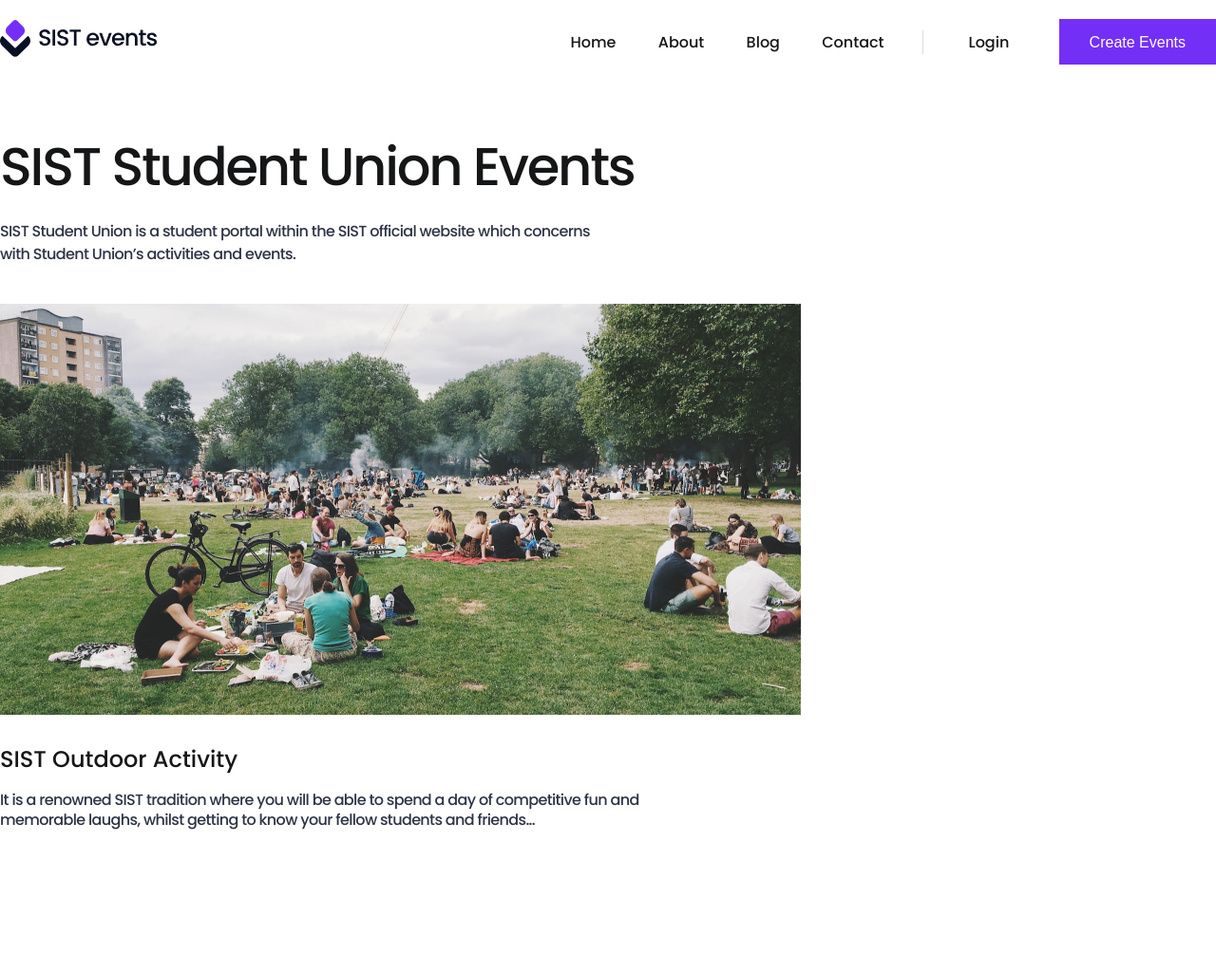
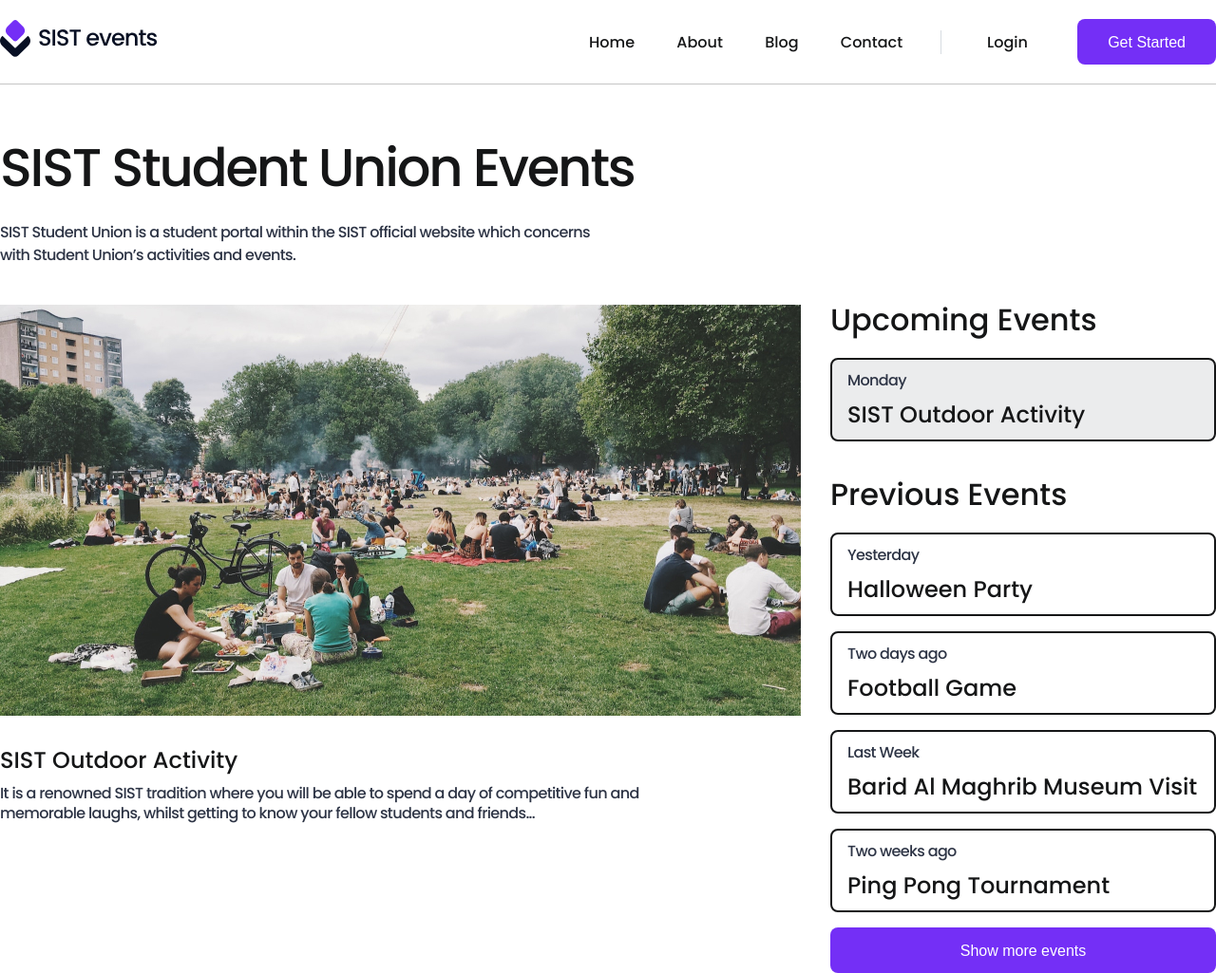
Before and after one commit to ouhoy/sist-student-union, a PHP site: page / in a window 1280 px wide. Shown: the whole page at 95% size. Before the commit the page ends 875 px from the top, so only its background shows below. Run offline with PHP 8.4, Linux system fonts and the light colour scheme.

Commit message:
Add Events Menu

```diff
--- a/index.html
+++ b/index.html
@@ -15,12 +15,15 @@
     <title>SIST Student Union</title>
   </head>
   <body>
+    <div class="nav-container">
       <nav>
         <div class="logo">
+          <a href="#">
             <img
               src="./assets/images/SIST Events Logo.svg"
               alt="SIST Events Logo"
             />
+          </a>
         </div>
         <div class="links-holder">
           <div class="links">
@@ -31,10 +34,11 @@
           </div>
           <div class="nav-cta">
             <a href="#">Login</a>
-          <button>Create Events</button>
+            <button>Get Started</button>
           </div>
         </div>
       </nav>
+    </div>
     <header>
       <h1>SIST Student Union Events</h1>
       <p>
@@ -51,6 +55,7 @@
           />
           <div class="article-body">
             <h6>SIST Outdoor Activity</h6>
+            <div class="evet-details"></div>
             <p>
               It is a renowned SIST tradition where you will be able to spend a
               day of competitive fun and memorable laughs, whilst getting to
@@ -58,7 +63,35 @@
             </p>
           </div>
         </article>
-        <div class="events-menu"></div>
+        <div class="events-menu">
+          <div class="upcoming-events">
+            <h4>Upcoming Events</h4>
+            <div is-active class="event">
+              <p>Monday</p>
+              <h6>SIST Outdoor Activity</h6>
+            </div>
+          </div>
+          <div class="previous-events">
+            <h4>Previous Events</h4>
+            <div class="event">
+              <p>Yesterday</p>
+              <h6>Halloween Party</h6>
+            </div>
+            <div class="event">
+              <p>Two days ago</p>
+              <h6>Football Game</h6>
+            </div>
+            <div class="event">
+              <p>Last Week</p>
+              <h6>Barid Al Maghrib Museum Visit</h6>
+            </div>
+            <div class="event">
+              <p>Two weeks ago</p>
+              <h6>Ping Pong Tournament</h6>
+            </div>
+          </div>
+          <button>Show more events</button>
+        </div>
       </div>
     </main>
   </body>
--- a/styles/scss/main.css
+++ b/styles/scss/main.css
@@ -9,19 +9,26 @@ body {
   color: #151617;
 }
 
+.nav-container {
+  width: 100%;
+  background-color: white;
+  margin: 0 auto;
+  display: flex;
+  align-items: center;
+  justify-content: center;
+  border-bottom: 1px solid #c5c5c5;
+}
+
 nav {
-  max-width: 1280px;
   width: 100%;
   height: 88px;
+  max-width: 1280px;
   background-color: white;
   margin: 0 auto;
   display: flex;
   align-items: center;
   justify-content: space-between;
-  position: fixed;
-  top: 0;
-  right: 0;
-  left: 0;
+  position: relative;
 }
 nav a {
   font-weight: 500;
@@ -54,6 +61,12 @@ h1 {
   color: #151617;
 }
 
+h4 {
+  font-size: 32px;
+  line-height: 32px;
+  font-weight: 500;
+}
+
 h6 {
   font-weight: 500;
   font-size: 24px;
@@ -81,13 +94,16 @@ button {
   outline: none;
   border: none;
   cursor: pointer;
-  transition: all 0.4s ease-in-out;
-  border-radius: 0;
+  transition: all 0.2s ease-in-out;
+  border-radius: 8px;
+}
+button:hover {
+  background-color: #682add;
 }
 
 header {
   max-width: 1280px;
-  margin-top: 144px;
+  margin-top: 56px;
   margin-bottom: 40px;
   margin-right: auto;
   margin-left: auto;
@@ -108,17 +124,61 @@ main {
   margin-left: auto;
   max-width: 1280px;
 }
-main .article-body {
+main .events-container {
+  max-width: 1280px;
+  display: flex;
+  justify-content: space-between;
+}
+main .events-container .article-body {
   margin-top: 32px;
 }
-main .article-body h6 {
+main .events-container .article-body h6 {
   line-height: 16px;
-  margin-bottom: 24px;
+  margin-bottom: 16px;
 }
-main .article-body p {
+main .events-container .article-body p {
   max-width: 733px;
   font-size: 16px;
   line-height: 21px;
+}
+main .events-container .events-menu h4 {
+  margin-bottom: 24px;
+  line-height: 32px;
+  color: #151617;
+}
+main .events-container .events-menu .event[is-active] {
+  background-color: #ebeced;
+}
+main .events-container .events-menu .event {
+  width: 406px;
+  height: 88px;
+  margin-bottom: 16px;
+  background-color: white;
+  border: 2px solid #151617;
+  display: flex;
+  flex-direction: column;
+  justify-content: center;
+  align-items: flex-start;
+  padding: 16px;
+  gap: 16px;
+  cursor: pointer;
+  transition: all 0.2s ease-in-out;
+  border-radius: 8px;
+}
+main .events-container .events-menu .event:hover {
+  background-color: #ebeced;
+}
+main .events-container .events-menu .event p {
+  line-height: 16px;
+}
+main .events-container .events-menu .event h6 {
+  line-height: 24px;
+}
+main .events-container .events-menu .upcoming-events {
+  margin-bottom: 40px;
+}
+main .events-container .events-menu button {
+  width: 100%;
 }
 
 form {
@@ -145,7 +205,7 @@ input {
   font-size: 16px;
   line-height: 24px;
   transition: all 0.2s ease-in-out;
-  border-radius: 0;
+  border-radius: 8px;
 }
 
 input:active,
```
Also changed, not shown: styles/scss/main.scss (+77 -11 lines), 1 other file. Lines whose indentation alone changed are shown as unchanged.
